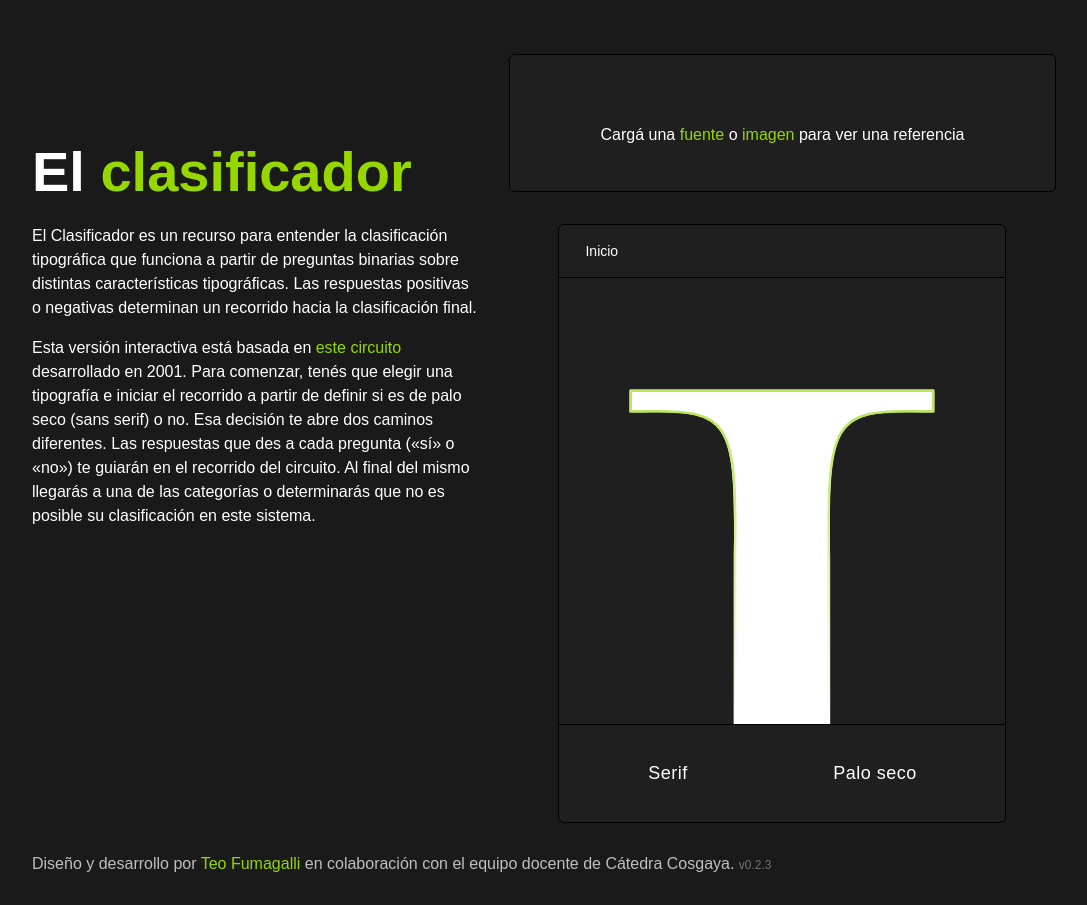
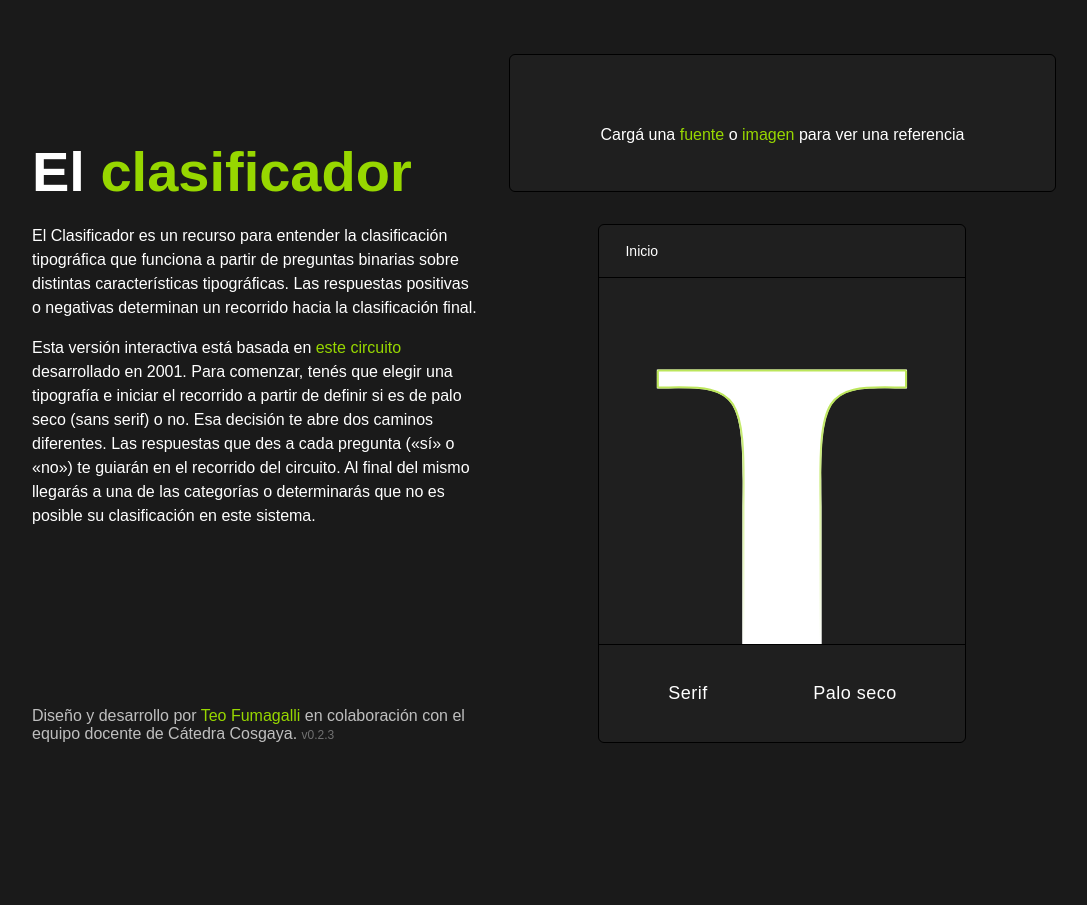
Before and after one commit to teofum/clasificador, a React (Vite) app: page / in a window 1280 px wide. Both pictures are taken after a click on the button "Seguir sin referencia". Shown: the whole page, without its empty margins (96-1183 px from the left). After the commit the page ends 800 px from the top, so only its background shows below. Built offline with nearby package versions, Linux system fonts and the light colour scheme; a web font is replaced by a local one.

Commit message:
layout fix for weird screen sizes

```diff
--- a/src/App.css
+++ b/src/App.css
@@ -2,7 +2,7 @@
   display: grid;
   grid-auto-flow: column;
   grid-template-columns: min(45%, 50ch) 1fr;
-  grid-template-rows: 10rem auto minmax(auto, 1fr);
+  grid-template-rows: 10rem auto auto;
 
   justify-content: center;
   align-content: start;
@@ -28,13 +28,13 @@
   z-index: 1;
 }
 
-.summary p + p {
+.summary p+p {
   margin-top: 1em;
 }
 
 .credits {
   grid-row: 3;
-  grid-column: 1 / span 2;
+  grid-column: 1;
   color: var(--color-text-light);
 
   align-self: end;
@@ -63,6 +63,7 @@ span.small {
 }
 
 .decision-slides {
+  grid-row: span 2;
   margin: 0 -2rem;
 }
 
@@ -72,6 +73,11 @@ span.small {
     grid-template-rows: 10rem auto 10rem auto auto;
     padding-bottom: 5rem;
     max-width: calc(45ch + 16rem);
+  }
+
+  .decision-slides {
+    grid-row: span 1;
+    margin: 0 -2rem;
   }
 
   .credits {
--- a/src/components/DecisionCard.css
+++ b/src/components/DecisionCard.css
@@ -9,7 +9,8 @@
   width: var(--card-width);
   overflow: hidden;
 
-  max-width: calc(100vh - 18rem);
+  min-width: 420px;
+  max-width: calc(100vh - 23rem);
   margin: 0 auto;
 }
 
@@ -128,6 +129,10 @@
 }
 
 @media screen and (max-width: 659px) {
+  .dcard-transition-group {
+    min-width: unset;
+  }
+
   .dcard-buttons {
     flex-direction: column;
   }
```
